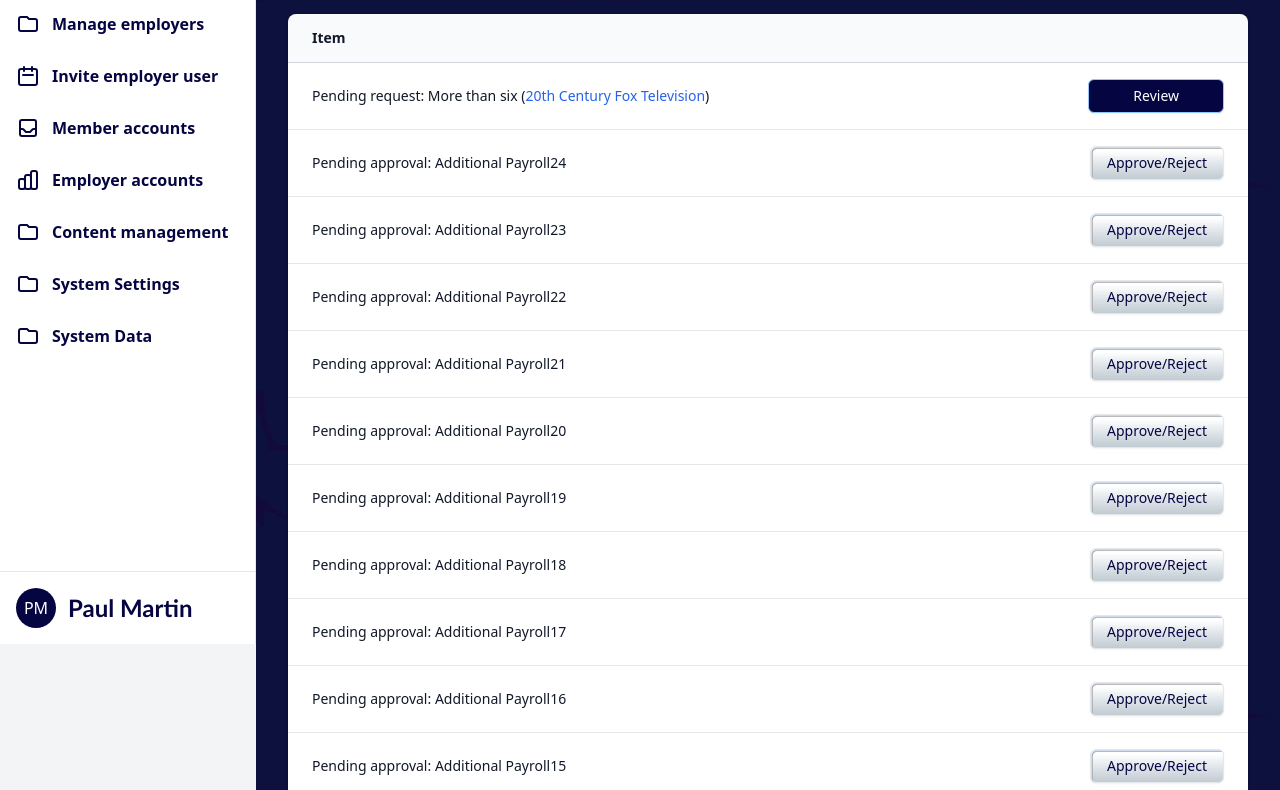
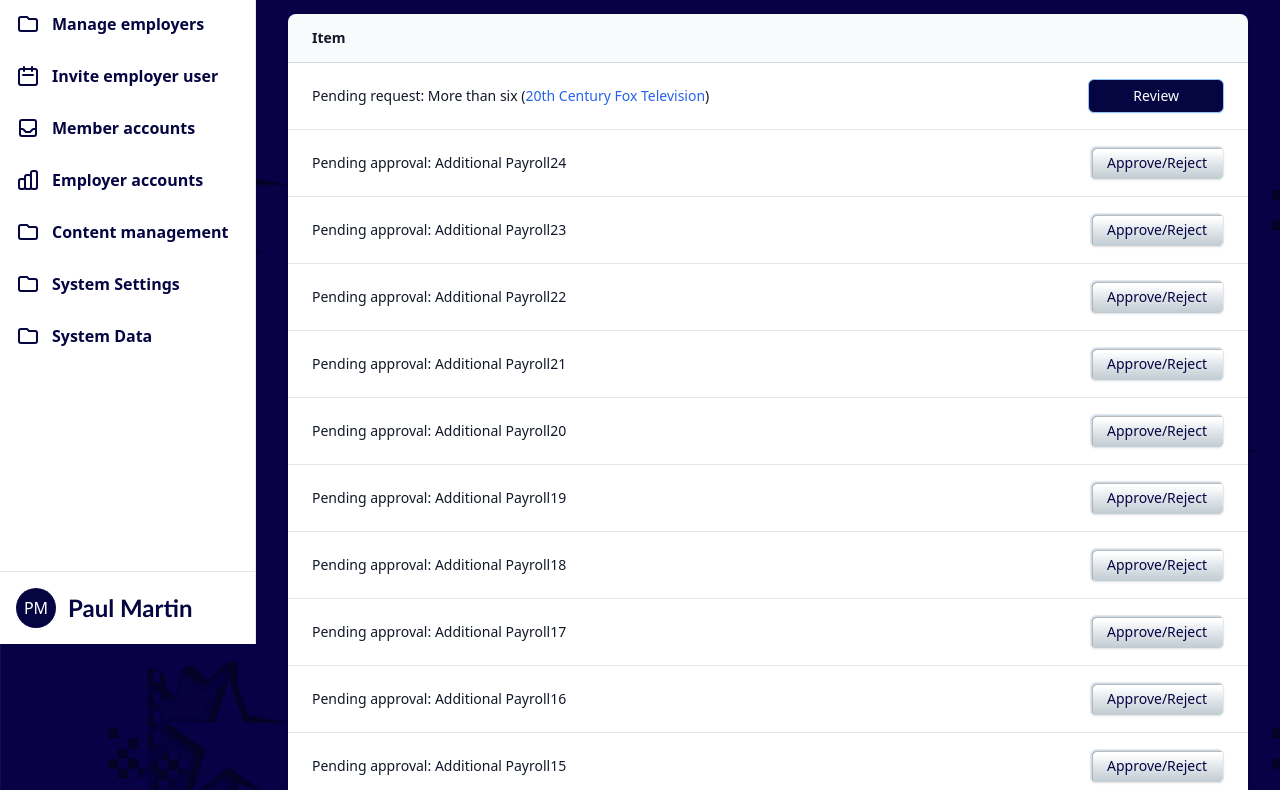
Before and after one commit to ervinCodes/OTTA-Admin, a website: page Interior/index.html in a window 1280 px wide. Shown: the part 156-946 px from the top of the page. Drawn offline with Linux system fonts and the light colour scheme; a web font is replaced by a local one.

Commit message:
New BG image with blue stars

```diff
--- a/Interior/index.html
+++ b/Interior/index.html
@@ -1,4 +1,4 @@
-<html lang="en" class="h-full bg-gray-100 k-webkit k-webkit111">
+<html lang="en" class="h-full bg-gray-100 k-webkit k-webkit111 bg-[url('/images/blue-stars-background.jpg')] bg-auto">
   <head class="h-full bg-gray-100">
     <style type="text/css">
       .swal-icon--error {
@@ -777,7 +777,7 @@
     </style>
   </head>
   <body
-    class="h-full bg-[url('/images/blue-stars-bg.jpg')] bg-auto"
+    class="h-full "
     data-new-gr-c-s-check-loaded="14.1104.0"
     data-gr-ext-installed=""
   >
@@ -1520,7 +1520,7 @@
           </button>
         </div>
         <!-- Main Content -->
-        <main b-tqney8pgqj="" class="flex-1 bg-[url('/images/blue-stars-bg.jpg')] bg-auto">
+        <main b-tqney8pgqj="" class="flex-1 ">
           <div b-tqney8pgqj="" class="py-6">
             <div b-tqney8pgqj="" class="max-w-7xl mx-auto px-4 sm:px-6 md:px-8">
               <div class="pt-5 md:flex md:items-center md:justify-between">
```
Also changed, not shown: Interior/admin-add-deal.html (+1 -1 lines), Interior/admin-invite-member.html (+2 -2 lines), Interior/admin-studio-info.html (+1 -1 lines), Interior/css/interior.css, Interior/images/blue-stars-background.jpg (added).
